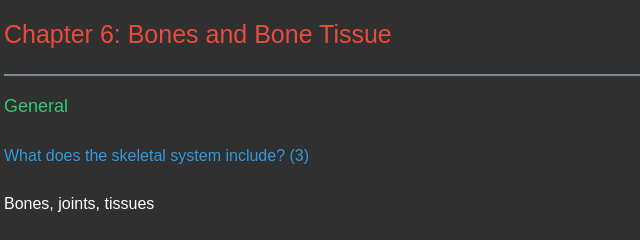
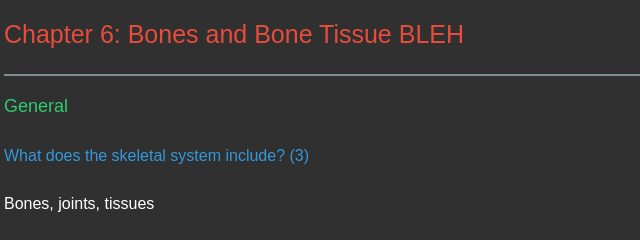
Before and after one commit to hmzfier/StudyTron, a plain HTML site: page ap-chapter-6.html in a window 1280 px wide. Shown: the top 240 px of the page, 16-656 px from the left. Drawn offline with Linux system fonts and the light colour scheme.

Commit message:
3rd commit

```diff
--- a/ap-chapter-6.html
+++ b/ap-chapter-6.html
@@ -19,7 +19,7 @@
     <button id="toBottom">Bottom</button>
 </div>
 
-<p class="title">Chapter 6: Bones and Bone Tissue</p>
+<p class="title">Chapter 6: Bones and Bone Tissue BLEH</p>
 
 <hr class="divider"><p class="topicHeader">General</p>
 <p class="question">What does the skeletal system include? (3)</p>
```
